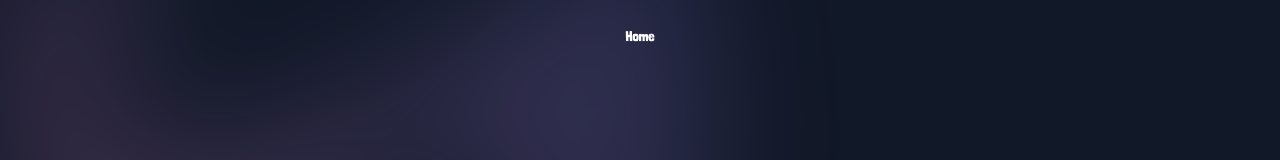
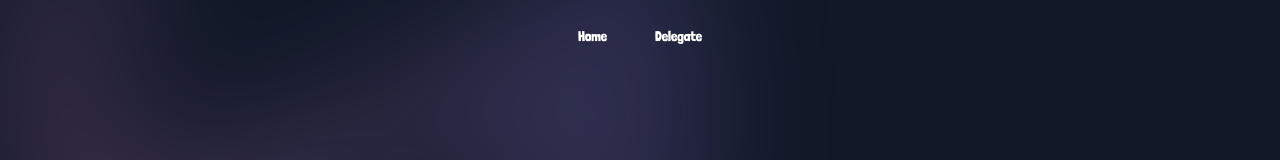
Before and after one commit to lilnouncil/lilnouncil-site, a Next.js app: page / in a window 1280 px wide. Shown: the top 160 px of the page. Built offline with nearby package versions, Linux system fonts and the light colour scheme.

Commit message:
refactor: add new link for delegation to the `Navbar`

```diff
--- a/components/navbar.tsx
+++ b/components/navbar.tsx
@@ -7,6 +7,7 @@ import Image from "next/image";
 const navigation = [
   {name: 'Home', href: '/'},
   // {name: 'About', href: '/about'},
+  {name: 'Delegate', href: 'https://lilnouns.wtf/delegate?to=lilnouncil.eth'}
 ]
 
 export function Navbar() {
```
